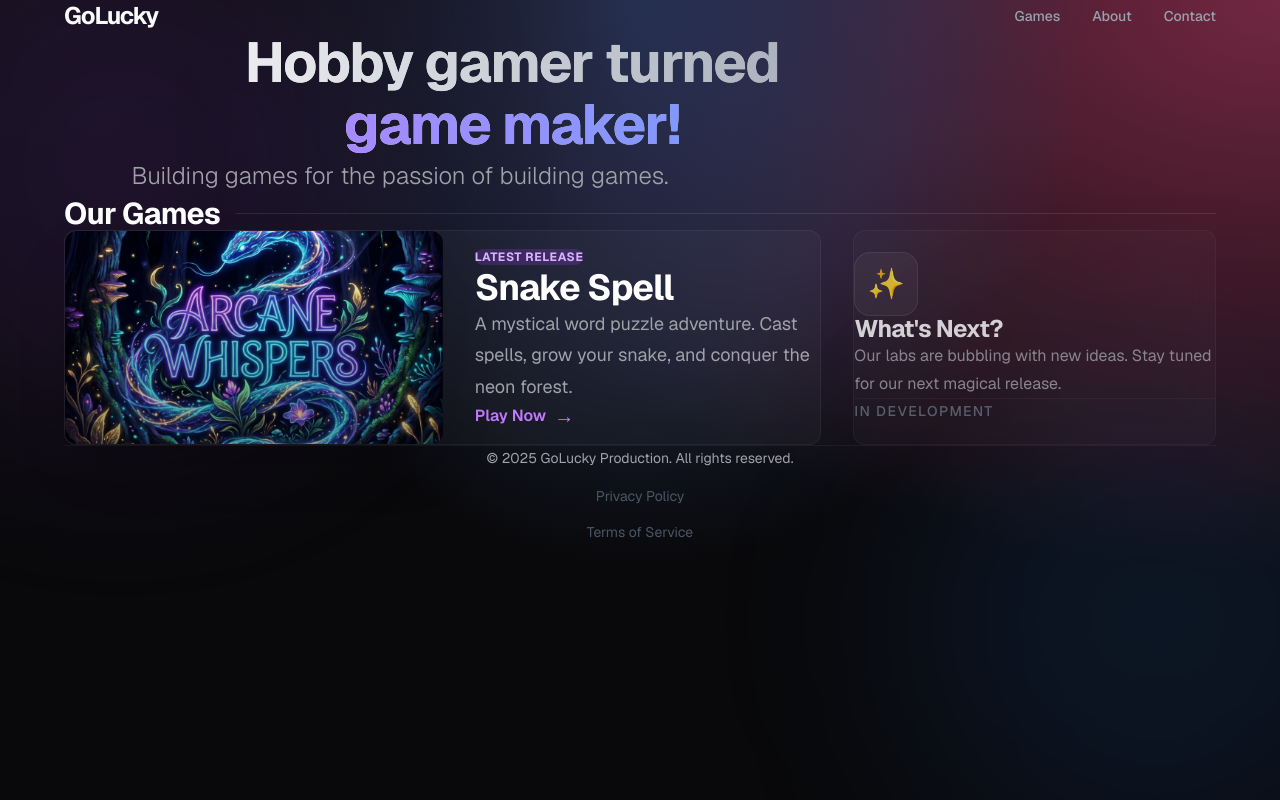
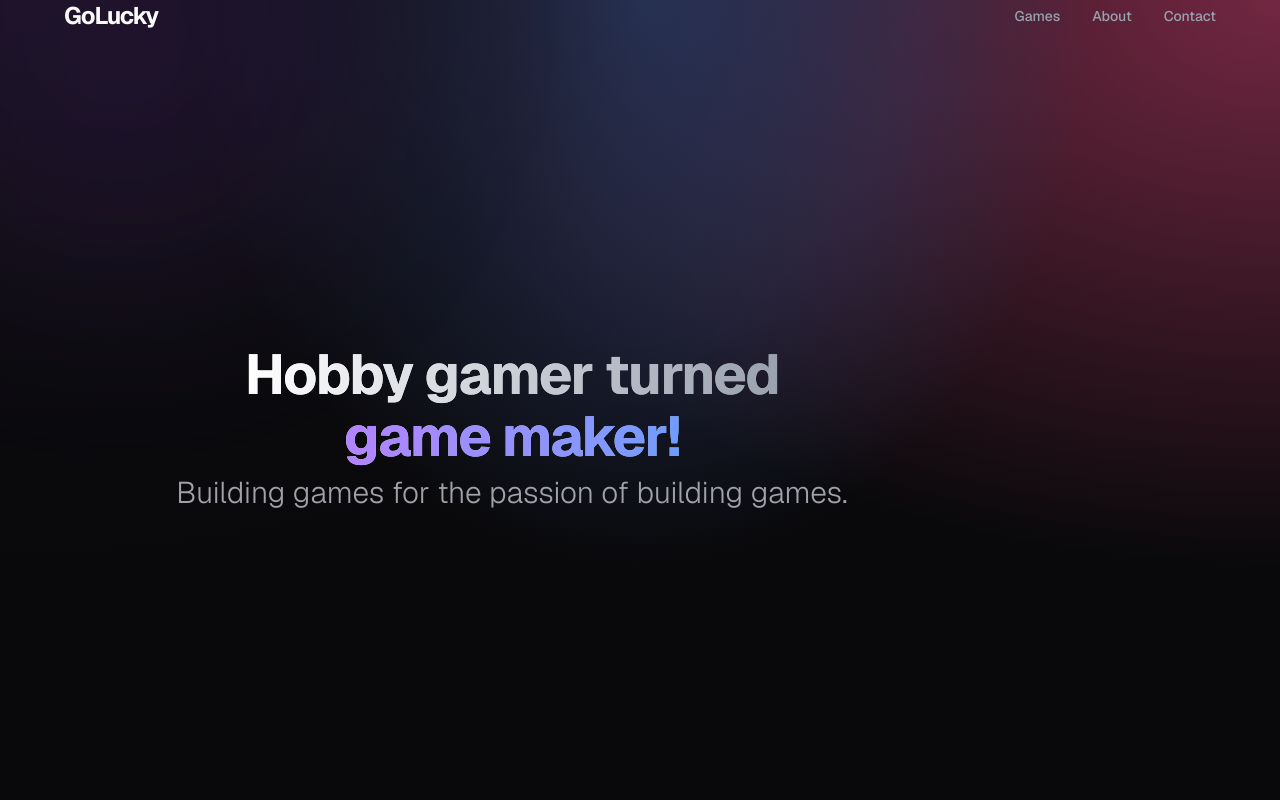
Before and after one commit to GoLucky-inc/GoLuckyProductions, a Next.js app: page / in a window 1280 px wide. Built offline with nearby package versions, Linux system fonts and the light colour scheme.

Commit message:
Redesign homepage, add About and Contact pages

```diff
--- /dev/null
+++ b/app/contact/page.tsx
@@ -0,0 +1,43 @@
+import Link from "next/link";
+
+export default function ContactPage() {
+    return (
+        <main className="min-h-screen bg-black text-white font-sans selection:bg-purple-500/30 p-6 md:p-12 flex flex-col">
+            <div className="fixed inset-0 bg-[radial-gradient(ellipse_at_top,_var(--tw-gradient-stops))] from-blue-900/20 via-black to-black -z-10" />
+
+            <div className="max-w-3xl mx-auto w-full flex-grow flex flex-col">
+                <nav className="mb-24 animate-fade-in">
+                    <Link href="/" className="text-lg font-bold hover:text-blue-400 transition-colors">
+                        &larr; GoLucky Production
+                    </Link>
+                </nav>
+
+                <section className="animate-fade-in flex-grow flex flex-col justify-center items-center text-center">
+                    <h1 className="text-5xl md:text-7xl font-bold tracking-tighter leading-tight mb-8">
+                        <span className="block text-transparent bg-clip-text bg-gradient-to-r from-white to-gray-400">
+                            Get in Touch
+                        </span>
+                    </h1>
+
+                    <p className="text-xl md:text-2xl text-gray-300 max-w-2xl mx-auto mb-12 font-light">
+                        Have a question, feedback, or just want to say hi? I'd love to hear from you.
+                    </p>
+
+                    <div className="glass-panel p-10 md:p-16 rounded-3xl border-blue-500/30 bg-blue-500/5 hover:bg-blue-500/10 transition-colors">
+                        <p className="text-sm text-gray-500 uppercase tracking-widest mb-4">Email Me At</p>
+                        <a
+                            href="mailto:gamersgolucky@gmail.com"
+                            className="text-3xl md:text-5xl font-bold text-white hover:text-blue-400 transition-colors break-all md:break-normal"
+                        >
+                            gamersgolucky@gmail.com
+                        </a>
+                    </div>
+                </section>
+
+                <footer className="mt-auto py-12 text-center text-sm text-gray-600">
+                    <p>&copy; {new Date().getFullYear()} GoLucky Production. All rights reserved.</p>
+                </footer>
+            </div>
+        </main>
+    );
+}
--- a/app/page.tsx
+++ b/app/page.tsx
@@ -16,14 +16,14 @@ export default function Home() {
           <div className="text-2xl font-bold tracking-tighter">GoLucky</div>
           <div className="hidden md:flex gap-8 text-sm font-medium text-gray-400">
             <a href="#games" className="hover:text-white transition-colors">Games</a>
-            <a href="#about" className="hover:text-white transition-colors">About</a>
-            <a href="#contact" className="hover:text-white transition-colors">Contact</a>
+            <Link href="/about" className="hover:text-white transition-colors">About</Link>
+            <Link href="/contact" className="hover:text-white transition-colors">Contact</Link>
           </div>
         </nav>
 
         {/* Vision Section */}
-        <header className="max-w-4xl mx-auto text-center mb-32 animate-fade-in">
-          <h1 className="text-4xl md:text-6xl lg:text-7xl font-bold leading-tight mb-8 tracking-tight">
+        <header className="min-h-screen flex flex-col justify-center items-center max-w-4xl mx-auto text-center mb-32 animate-fade-in">
+          <h1 className="text-7xl md:text-9xl font-bold tracking-tighter leading-tight mb-8">
             <span className="block text-transparent bg-clip-text bg-gradient-to-r from-white to-gray-400">
               Hobby gamer turned
             </span>
@@ -31,72 +31,69 @@ export default function Home() {
               game maker!
             </span>
           </h1>
-          <p className="text-xl md:text-2xl text-gray-400 max-w-2xl mx-auto leading-relaxed font-light">
+          <p className="text-2xl md:text-3xl text-gray-400 max-w-2xl mx-auto leading-relaxed font-light">
             Building games for the passion of building games.
           </p>
         </header>
 
         {/* Games Section */}
-        <section id="games" className="max-w-6xl mx-auto w-full mb-24">
-          <div className="flex items-center gap-4 mb-12">
-            <h2 className="text-3xl font-bold text-white">Our Games</h2>
-            <div className="h-px bg-white/10 flex-grow"></div>
-          </div>
+        <section id="games" className="py-32">
+          <h2 className="text-3xl font-bold mb-16 border-l-4 border-purple-500 pl-6">Our Games</h2>
 
-          <div className="grid grid-cols-1 lg:grid-cols-12 gap-8">
-            {/* Snake Spell Card - Featured */}
-            <Link href="/snake-spell" className="group lg:col-span-8">
-              <div className="glass-panel p-8 h-full flex flex-col md:flex-row gap-8 items-center transition-all duration-300 group-hover:bg-white/5 group-hover:border-purple-500/30">
-                <div className="relative w-full md:w-1/2 aspect-video rounded-xl overflow-hidden shadow-2xl">
+          <div className="grid grid-cols-1 gap-16">
+            {/* Snake Spell - Featured Large Card */}
+            <Link href="/snake-spell" className="group relative block h-[700px] rounded-3xl overflow-hidden bg-gray-900 border border-white/10 hover:border-purple-500/50 transition-all duration-500">
+              <div className="absolute inset-0">
                 <Image
                   src="/snake-spell-hero.png"
                   alt="Snake Spell"
                   fill
-                    className="object-cover transition-transform duration-700 group-hover:scale-110"
+                  className="object-cover opacity-60 group-hover:opacity-80 group-hover:scale-105 transition-all duration-700"
                 />
-                  <div className="absolute inset-0 bg-gradient-to-t from-black/60 to-transparent opacity-60"></div>
+                <div className="absolute inset-0 bg-gradient-to-t from-black via-black/50 to-transparent" />
               </div>
-                <div className="flex-1 text-left">
-                  <div className="inline-block px-3 py-1 mb-4 text-xs font-bold tracking-wider text-purple-300 uppercase bg-purple-500/20 rounded-full">
-                    Latest Release
+
+              <div className="absolute bottom-0 left-0 p-16 w-full">
+                <div className="flex items-center gap-4 mb-6">
+                  <span className="px-4 py-1.5 rounded-full bg-purple-500 text-white text-sm font-bold uppercase tracking-wider">
+                    Featured
+                  </span>
+                  <span className="px-4 py-1.5 rounded-full bg-white/10 text-white text-sm font-bold uppercase tracking-wider backdrop-blur-md">
+                    Puzzle Arcade
+                  </span>
                 </div>
-                  <h3 className="text-3xl md:text-4xl font-bold mb-4 text-white group-hover:text-purple-300 transition-colors">Snake Spell</h3>
-                  <p className="mb-6 text-gray-300 text-lg leading-relaxed">
-                    A mystical word puzzle adventure. Cast spells, grow your snake, and conquer the neon forest.
+                <h3 className="text-6xl font-bold mb-6 text-white group-hover:text-purple-300 transition-colors">Snake Spell</h3>
+                <p className="text-2xl text-gray-300 max-w-2xl mb-10 leading-relaxed">
+                  A neon-soaked word puzzle adventure. Slither, spell, and survive.
                 </p>
-                  <span className="inline-flex items-center gap-2 text-purple-400 font-semibold group-hover:translate-x-2 transition-transform">
-                    Play Now <span className="text-xl">&rarr;</span>
-                  </span>
+                <div className="flex items-center gap-3 text-purple-400 font-medium group-hover:translate-x-2 transition-transform text-lg">
+                  Play Now <span className="text-2xl">&rarr;</span>
                 </div>
               </div>
             </Link>
+          </div>
+        </section>
 
-            {/* Coming Soon Card */}
-            <div className="glass-panel p-8 lg:col-span-4 flex flex-col justify-center h-full opacity-80 hover:opacity-100 transition-opacity">
-              <div className="w-16 h-16 mb-6 rounded-2xl bg-white/5 flex items-center justify-center border border-white/10">
-                <span className="text-3xl">✨</span>
+        {/* Spacer for visual separation */}
+        <div className="h-32 md:h-64"></div>
+
+        {/* In the Lab Section */}
+        <section className="py-32">
+          <h2 className="text-3xl font-bold mb-16 border-l-4 border-blue-500 pl-6">In the Lab</h2>
+          <div className="grid grid-cols-1 md:grid-cols-2 gap-12">
+            <div className="rounded-3xl bg-white/5 border border-white/10 p-12 flex flex-col justify-between min-h-[300px] hover:bg-white/10 transition-colors">
+              <div>
+                <div className="text-4xl mb-6">✨</div>
+                <h3 className="text-2xl font-bold mb-4">What's Next?</h3>
+                <p className="text-gray-400 text-lg leading-relaxed">Our labs are bubbling with new ideas. Stay tuned for our next magical release.</p>
               </div>
-              <h3 className="text-2xl font-bold mb-3 text-white">What's Next?</h3>
-              <p className="mb-6 text-gray-400 leading-relaxed">
-                Our labs are bubbling with new ideas. Stay tuned for our next magical release.
-              </p>
-              <div className="mt-auto pt-6 border-t border-white/5">
-                <span className="text-sm font-medium text-gray-500 uppercase tracking-widest">
-                  In Development
-                </span>
-              </div>
+              <div className="mt-8 text-sm text-gray-500 font-mono uppercase tracking-widest">In Development</div>
             </div>
           </div>
         </section>
 
-        <footer className="mt-auto pt-12 border-t border-white/5 text-center text-sm text-gray-600 flex flex-col gap-4">
+        <footer className="mt-auto py-24 border-t border-white/5 text-center text-sm text-gray-600 flex flex-col gap-6">
           <p>&copy; {new Date().getFullYear()} GoLucky Production. All rights reserved.</p>
-          <Link href="/privacy-policy" className="hover:text-gray-400 transition-colors">
-            Privacy Policy
-          </Link>
-          <Link href="/terms-of-service" className="hover:text-gray-400 transition-colors">
-            Terms of Service
-          </Link>
         </footer>
       </div>
     </main>
```
Also changed, not shown: app/about/page.tsx (added, +49 -0 lines). Lines whose indentation alone changed are shown as unchanged.
